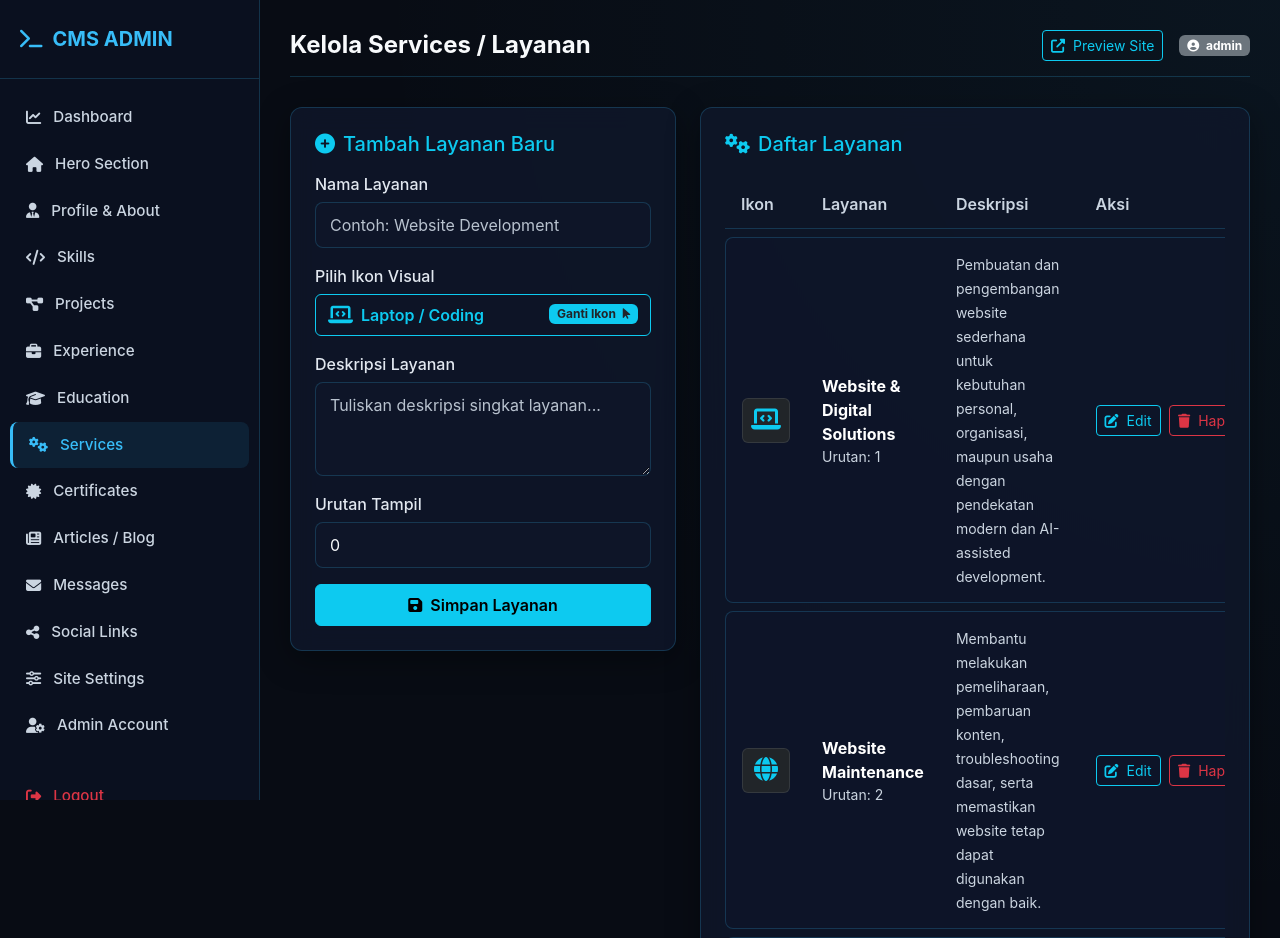
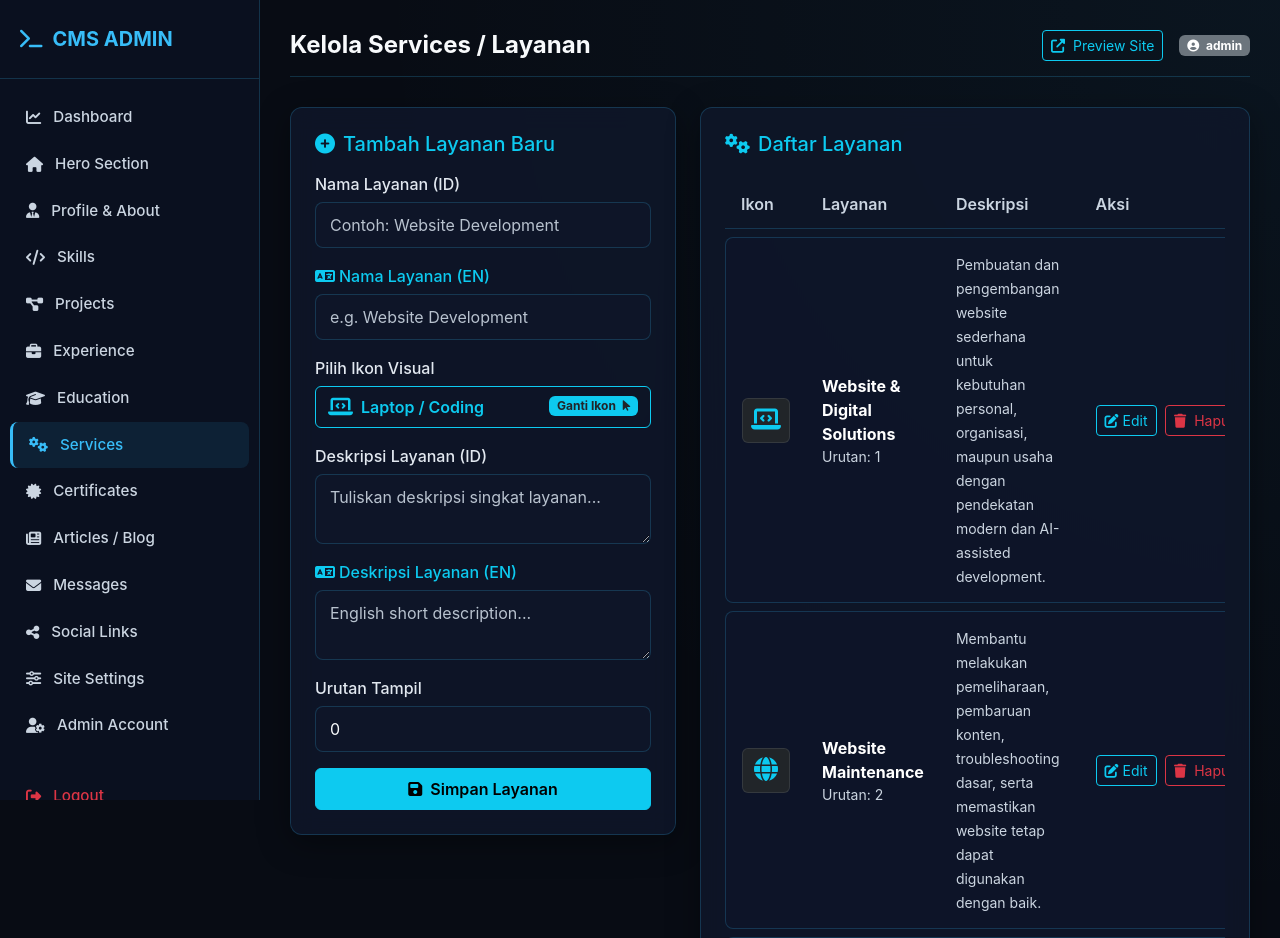
Before and after one commit to setiawanchan28/web-portfolio, a PHP site: page /admin/modules/services.php in a window 1280 px wide. Shown: the top 938 px of the page. Run offline with PHP 8.4, Linux system fonts and the light colour scheme; a user stored in the database is signed in; data comes from the database, SQL or seed files in the repository; both versions use the stored data as it was after the commit; tables that the repository leaves empty hold one stand-in row (values such as "Sample post"); some libraries are stand-ins or nearby versions.

Commit message:
Add multi-language support (ID & EN) to Admin Panel forms & frontend

```diff
--- a/admin/modules/services.php
+++ b/admin/modules/services.php
@@ -20,13 +20,15 @@ if ($action === 'delete') {
 // Handle Add Service
 if ($_SERVER['REQUEST_METHOD'] === 'POST' && isset($_POST['save_service'])) {
     $title = $_POST['title'] ?? '';
+    $title_en = $_POST['title_en'] ?? '';
     $icon_class = $_POST['icon_class'] ?? 'fas fa-laptop-code';
     $short_description = $_POST['short_description'] ?? '';
+    $short_description_en = $_POST['short_description_en'] ?? '';
     $display_order = $_POST['display_order'] ?? 0;
 
     if (!empty($title)) {
-        $stmt = db()->prepare("INSERT INTO services (title, icon_class, short_description, display_order) VALUES (?, ?, ?, ?)");
-        $stmt->execute([$title, $icon_class, $short_description, $display_order]);
+        $stmt = db()->prepare("INSERT INTO services (title, title_en, icon_class, short_description, short_description_en, display_order) VALUES (?, ?, ?, ?, ?, ?)");
+        $stmt->execute([$title, $title_en, $icon_class, $short_description, $short_description_en, $display_order]);
         set_flash('success', 'Layanan baru berhasil ditambahkan!');
     }
     header("Location: " . ADMIN_URL . "modules/services.php");
@@ -37,13 +39,15 @@ if ($_SERVER['REQUEST_METHOD'] === 'POST' && isset($_POST['save_service'])) {
 if ($_SERVER['REQUEST_METHOD'] === 'POST' && isset($_POST['update_service'])) {
     $service_id = $_POST['service_id'] ?? 0;
     $title = $_POST['title'] ?? '';
+    $title_en = $_POST['title_en'] ?? '';
     $icon_class = $_POST['icon_class'] ?? 'fas fa-laptop-code';
     $short_description = $_POST['short_description'] ?? '';
+    $short_description_en = $_POST['short_description_en'] ?? '';
     $display_order = $_POST['display_order'] ?? 0;
 
     if ($service_id > 0 && !empty($title)) {
-        $stmt = db()->prepare("UPDATE services SET title = ?, icon_class = ?, short_description = ?, display_order = ? WHERE id = ?");
-        $stmt->execute([$title, $icon_class, $short_description, $display_order, $service_id]);
+        $stmt = db()->prepare("UPDATE services SET title = ?, title_en = ?, icon_class = ?, short_description = ?, short_description_en = ?, display_order = ? WHERE id = ?");
+        $stmt->execute([$title, $title_en, $icon_class, $short_description, $short_description_en, $display_order, $service_id]);
         set_flash('success', 'Layanan berhasil diperbarui!');
     }
     header("Location: " . ADMIN_URL . "modules/services.php");
@@ -63,8 +67,12 @@ $services = db()->query("SELECT * FROM services ORDER BY display_order ASC, id D
             <form action="" method="POST">
                 <input type="hidden" name="save_service" value="1">
                 <div class="mb-3">
-                    <label class="form-label">Nama Layanan</label>
+                    <label class="form-label">Nama Layanan (ID)</label>
                     <input type="text" name="title" class="form-control" placeholder="Contoh: Website Development" required>
+                </div>
+                <div class="mb-3">
+                    <label class="form-label text-info"><i class="fas fa-language me-1"></i>Nama Layanan (EN)</label>
+                    <input type="text" name="title_en" class="form-control" placeholder="e.g. Website Development">
                 </div>
                 <div class="mb-3">
                     <label class="form-label">Pilih Ikon Visual</label>
@@ -78,8 +86,12 @@ $services = db()->query("SELECT * FROM services ORDER BY display_order ASC, id D
                     </button>
                 </div>
                 <div class="mb-3">
-                    <label class="form-label">Deskripsi Layanan</label>
-                    <textarea name="short_description" class="form-control" rows="3" placeholder="Tuliskan deskripsi singkat layanan..." required></textarea>
+                    <label class="form-label">Deskripsi Layanan (ID)</label>
+                    <textarea name="short_description" class="form-control" rows="2" placeholder="Tuliskan deskripsi singkat layanan..." required></textarea>
+                </div>
+                <div class="mb-3">
+                    <label class="form-label text-info"><i class="fas fa-language me-1"></i>Deskripsi Layanan (EN)</label>
+                    <textarea name="short_description_en" class="form-control" rows="2" placeholder="English short description..."></textarea>
                 </div>
                 <div class="mb-3">
                     <label class="form-label">Urutan Tampil</label>
@@ -124,10 +136,12 @@ $services = db()->query("SELECT * FROM services ORDER BY display_order ASC, id D
                                         <button type="button" class="btn btn-sm btn-outline-info edit-srv-btn me-1"
                                                 data-id="<?= $srv['id'] ?>"
                                                 data-title="<?= sanitize($srv['title']) ?>"
+                                                data-title-en="<?= sanitize($srv['title_en'] ?? '') ?>"
                                                 data-icon="<?= sanitize($srv['icon_class'] ?? 'fas fa-laptop-code') ?>"
                                                 data-desc="<?= sanitize($srv['short_description']) ?>"
+                                                data-desc-en="<?= sanitize($srv['short_description_en'] ?? '') ?>"
                                                 data-order="<?= $srv['display_order'] ?>">
-                                            <i class="fas fa-edit me-1"></i> Edit
+                                            <i class="fas fa-edit"></i> Edit
                                         </button>
                                         <a href="<?= ADMIN_URL ?>modules/services.php?action=delete&id=<?= $srv['id'] ?>" class="btn btn-sm btn-outline-danger" onclick="return confirm('Hapus layanan ini?')">
                                             <i class="fas fa-trash me-1"></i> Hapus
@@ -156,15 +170,15 @@ $services = db()->query("SELECT * FROM services ORDER BY display_order ASC, id D
                 </div>
                 <div class="modal-body">
                     <div class="row g-3">
-                        <div class="col-md-7">
-                            <label class="form-label">Nama Layanan</label>
+                        <div class="col-md-6">
+                            <label class="form-label">Nama Layanan (ID)</label>
                             <input type="text" name="title" id="edit_service_title" class="form-control" required>
                         </div>
-                        <div class="col-md-5">
-                            <label class="form-label">Urutan Tampil</label>
-                            <input type="number" name="display_order" id="edit_service_order" class="form-control">
+                        <div class="col-md-6">
+                            <label class="form-label text-info"><i class="fas fa-language me-1"></i>Nama Layanan (EN)</label>
+                            <input type="text" name="title_en" id="edit_service_title_en" class="form-control" placeholder="e.g. Website Development">
                         </div>
-                        <div class="col-12">
+                        <div class="col-md-7">
                             <label class="form-label">Pilih Ikon Visual</label>
                             <input type="hidden" name="icon_class" id="edit_service_icon_class" value="fas fa-laptop-code">
                             <button type="button" class="btn btn-outline-info w-100 text-start d-flex align-items-center justify-content-between py-2" data-bs-toggle="modal" data-bs-target="#serviceIconPickerModal" id="btnOpenEditServiceIconPicker">
@@ -175,9 +189,17 @@ $services = db()->query("SELECT * FROM services ORDER BY display_order ASC, id D
                                 <span class="badge bg-info text-dark">Ganti Ikon <i class="fas fa-mouse-pointer ms-1"></i></span>
                             </button>
                         </div>
-                        <div class="col-12">
-                            <label class="form-label">Deskripsi Layanan</label>
+                        <div class="col-md-5">
+                            <label class="form-label">Urutan Tampil</label>
+                            <input type="number" name="display_order" id="edit_service_order" class="form-control">
+                        </div>
+                        <div class="col-md-6">
+                            <label class="form-label">Deskripsi Layanan (ID)</label>
                             <textarea name="short_description" id="edit_service_desc" class="form-control" rows="3" required></textarea>
+                        </div>
+                        <div class="col-md-6">
+                            <label class="form-label text-info"><i class="fas fa-language me-1"></i>Deskripsi Layanan (EN)</label>
+                            <textarea name="short_description_en" id="edit_service_desc_en" class="form-control" rows="3" placeholder="English description..."></textarea>
                         </div>
                     </div>
                 </div>
@@ -328,7 +350,9 @@ document.addEventListener('DOMContentLoaded', function() {
         btn.addEventListener('click', function() {
             document.getElementById('edit_service_id').value = this.dataset.id;
             document.getElementById('edit_service_title').value = this.dataset.title;
+            document.getElementById('edit_service_title_en').value = this.dataset.titleEn || '';
             document.getElementById('edit_service_desc').value = this.dataset.desc;
+            document.getElementById('edit_service_desc_en').value = this.dataset.descEn || '';
             document.getElementById('edit_service_order').value = this.dataset.order;
 
             const iconClass = this.dataset.icon || 'fas fa-laptop-code';
--- a/config/helper.php
+++ b/config/helper.php
@@ -179,3 +179,14 @@ function send_telegram_notification($name, $email, $phone, $subject, $message, $
     @file_get_contents($url, false, $context);
     return true;
 }
+
+/**
+ * Get localized string from database item with fallback to Indonesian
+ */
+function get_trans($item, $field, $default = '') {
+    $current_lang = $_SESSION['lang'] ?? 'id';
+    if (is_array($item) && $current_lang === 'en' && !empty($item[$field . '_en'])) {
+        return $item[$field . '_en'];
+    }
+    return is_array($item) ? ($item[$field] ?? $default) : $default;
+}
```
Also changed, not shown: admin/modules/hero.php (+23 -8 lines), admin/modules/profile.php (+19 -9 lines), admin/modules/skills.php (+19 -11 lines), database/schema.sql (+15 -0 lines), index.php (+14 -14 lines).
